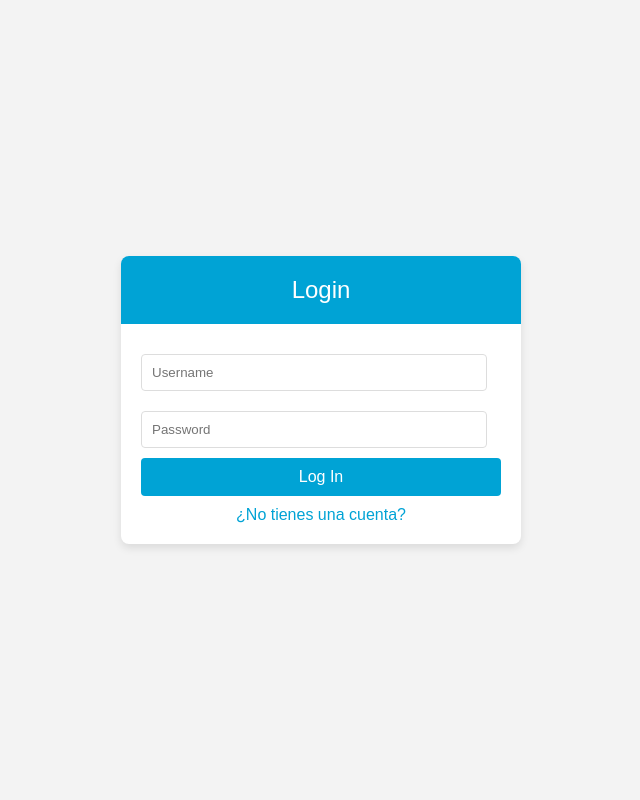
After one commit to ByteFros/proyectoHectorAlejo, a Django app: template Facturas/accounts/templates/accTemplates/index.html in a window 1280 px wide. The commit adds this page. Shown: the whole page, without its empty margins (319-959 px from the left). Run offline with Django 5.2, Linux system fonts and the light colour scheme; the template is opened without the code that fills it, so the values that code supplies are empty.

Commit message:
agregados archivos

```diff
--- /dev/null
+++ b/Facturas/accounts/static/accounts/css/indexStyles.css
@@ -0,0 +1,72 @@
+/* Archivo CSS */
+body {
+    font-family: Arial, sans-serif;
+    margin: 0;
+    padding: 0;
+    display: flex;
+    justify-content: center;
+    align-items: center;
+    height: 100vh;
+    background: #f3f3f3;
+}
+.container {
+    width: 400px;
+    background: #fff;
+    border-radius: 8px;
+    box-shadow: 0 4px 8px rgba(0, 0, 0, 0.1);
+    overflow: hidden;
+}
+.header {
+    text-align: center;
+    padding: 20px;
+    background: #00a3d5;
+    color: #fff;
+    font-size: 1.5em;
+}
+.form {
+    padding: 20px;
+}
+.form input {
+    width: 90%;
+    padding: 10px;
+    margin: 10px 0;
+    border: 1px solid #ddd;
+    border-radius: 4px;
+}
+.form button {
+    width: 100%;
+    padding: 10px;
+    background: #00a3d5;
+    color: #fff;
+    border: none;
+    border-radius: 4px;
+    font-size: 1em;
+    cursor: pointer;
+}
+
+.form button:hover {
+    background: #007af4;
+}
+
+.toggle {
+    text-align: center;
+    margin-top: 10px;
+}
+
+.toggle button {
+    background: none;
+    color: #00a3d5; /* Color del texto */
+    border: none;
+    padding: 0;
+    font-size: 16px;
+    text-decoration: none;
+    cursor: pointer;
+}
+
+.toggle button:hover {
+    text-decoration: underline; /* Solo subrayar texto */
+    color: #00a3d5; /* Mantener el color del texto */
+    background: none; /* Evitar cualquier fondo en hover */
+    outline: none; /* Eliminar cualquier contorno predeterminado */
+    box-shadow: none; /* Asegurarse de que no haya sombra */
+}
--- a/Facturas/accounts/static/accounts/css/userStyle.css
+++ b/Facturas/accounts/static/accounts/css/userStyle.css
@@ -70,7 +70,8 @@ h1#welcomeMessage{
 }
 
 .menu ul li button {
-    width: 100%;
+    margin-left: 10px; /* Espaciado desde el borde izquierdo */
+    width: calc(100% - 10px); /* Ajustar el ancho para compensar el margen */
     padding: 10px;
     background: #00a3d5;
     color: white;
--- /dev/null
+++ b/Facturas/accounts/static/accounts/js/index-scripts.js
@@ -0,0 +1,89 @@
+/* Archivo JavaScript */
+const container = document.getElementById('container');
+const form = document.getElementById('form');
+const actionButton = document.getElementById('actionButton');
+const toggleButton = document.getElementById('toggleButton');
+const header = document.querySelector('.header');
+
+let isLogin = true;
+
+toggleButton.addEventListener('click', () => {
+    isLogin = !isLogin;
+    header.textContent = isLogin ? 'Login' : 'Register';
+    actionButton.textContent = isLogin ? 'Log In' : 'Sign Up';
+    toggleButton.textContent = isLogin ? '¿No tienes una cuenta?' : '¿Ya tienes una cuenta?';
+
+    form.innerHTML = isLogin
+        ? `
+            <input type="text" id="username" placeholder="Username" required>
+            <input type="password" id="password" placeholder="Password" required>
+            <button id="actionButton">Log In</button>
+            <div class="toggle">
+                <button id="toggleButton">¿No tienes una cuenta?</button>
+            </div>
+        `
+        : `
+            <input type="text" id="username" placeholder="Nombre de usuario" required>
+            <input type="email" id="email" placeholder="Email" required>
+            <input type="text" id="nif" placeholder="NIF" required>
+            <input type="text" id="address" placeholder="Dirección" required>
+            <input type="text" id="city" placeholder="Ciudad" required>
+            <input type="text" id="postalCode" placeholder="Código Postal" required>
+            <input type="password" id="password" placeholder="Password" required>
+            <input type="password" id="confirmPassword" placeholder="Confirm Password" required>
+            <button id="actionButton">Sign Up</button>
+            <div class="toggle">
+                <button id="toggleButton">¿Ya tienes una cuenta?</button>
+            </div>
+        `;
+
+    document.getElementById('toggleButton').addEventListener('click', () => toggleButton.click());
+    document.getElementById('actionButton').addEventListener('click', handleSubmit);
+});
+
+async function handleSubmit(event) {
+    event.preventDefault();
+
+    const username = document.getElementById('username').value;
+    const password = document.getElementById('password').value;
+    const confirmPassword = document.getElementById('confirmPassword') ? document.getElementById('confirmPassword').value : null;
+    const email = !isLogin ? document.getElementById('email').value : null;
+    const nif = !isLogin ? document.getElementById('nif').value : null;
+    const address = !isLogin ? document.getElementById('address').value : null;
+    const city = !isLogin ? document.getElementById('city').value : null;
+    const postalCode = !isLogin ? document.getElementById('postalCode').value : null;
+
+
+    if (!isLogin && password !== confirmPassword) {
+        alert('Passwords do not match. Please try again.');
+        return;
+    }
+
+    const payload = isLogin
+        ? { username, password }
+        : { username, email, password, nif, address, city, postalCode };
+
+    const endpoint = isLogin ? '/login' : '/register';
+
+    try {
+        const response = await fetch(endpoint, {
+            method: 'POST',
+            headers: {
+                'Content-Type': 'application/json',
+            },
+            body: JSON.stringify(payload),
+        });
+
+        const result = await response.json();
+
+        if (response.ok) {
+            alert(isLogin ? 'Login successful!' : 'Registration successful!');
+        } else {
+            alert(result.message || 'Something went wrong.');
+        }
+    } catch (error) {
+        alert('Error: ' + error.message);
+    }
+}
+
+document.getElementById('actionButton').addEventListener('click', handleSubmit);
--- /dev/null
+++ b/Facturas/accounts/templates/accTemplates/index.html
@@ -0,0 +1,23 @@
+<!DOCTYPE html>
+<html lang="en">
+<head>
+    <meta charset="UTF-8">
+    <meta name="viewport" content="width=device-width, initial-scale=1.0">
+    <title>Login & Register</title>
+    <link rel="stylesheet" href="../../static/accounts/css/indexStyles.css">
+</head>
+<body>
+    <div class="container" id="container">
+        <div class="header">Login</div>
+        <div class="form" id="form">
+            <input type="text" id="username" placeholder="Username" required>
+            <input type="password" id="password" placeholder="Password" required>
+            <button id="actionButton">Log In</button>
+            <div class="toggle">
+                <button id="toggleButton">¿No tienes una cuenta?</button>
+            </div>
+        </div>
+    </div>
+    <script src="../../static/accounts/js/index-scripts.js"></script>
+</body>
+</html>
--- a/Facturas/accounts/templates/accTemplates/userProfile.html
+++ b/Facturas/accounts/templates/accTemplates/userProfile.html
@@ -16,10 +16,10 @@
         <div class="content">
             <aside class="menu">
                 <ul>
+                    <li><button id="homeButton">Inicio</button></li>
+                    <li><button id="profileButton">Perfil</button></li>
                     <li><button id="uploadInvoice">Subir Factura</button></li>
-                    <li><button id="viewInvoices">Facturas</button></li>
-                    <li><button id="analysis">Análisis</button></li>
-                    <li><button id="downloadInvoice">Bajar Factura</button></li>
+                    <li><button id="viewInvoices">Mis facturas</button></li>
                 </ul>
             </aside>
             <main id="main-content">
```
Also changed, not shown: Facturas/db.sqlite3.
